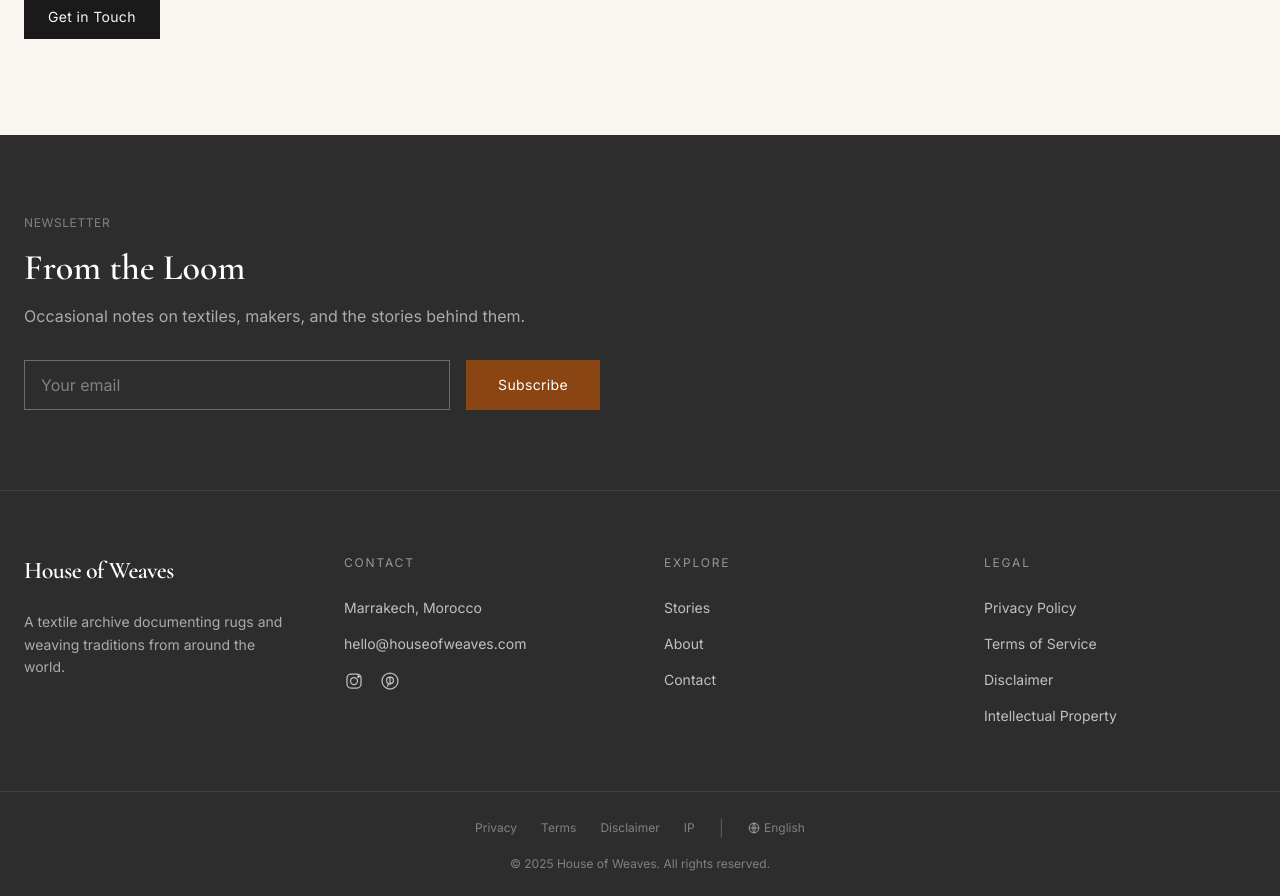
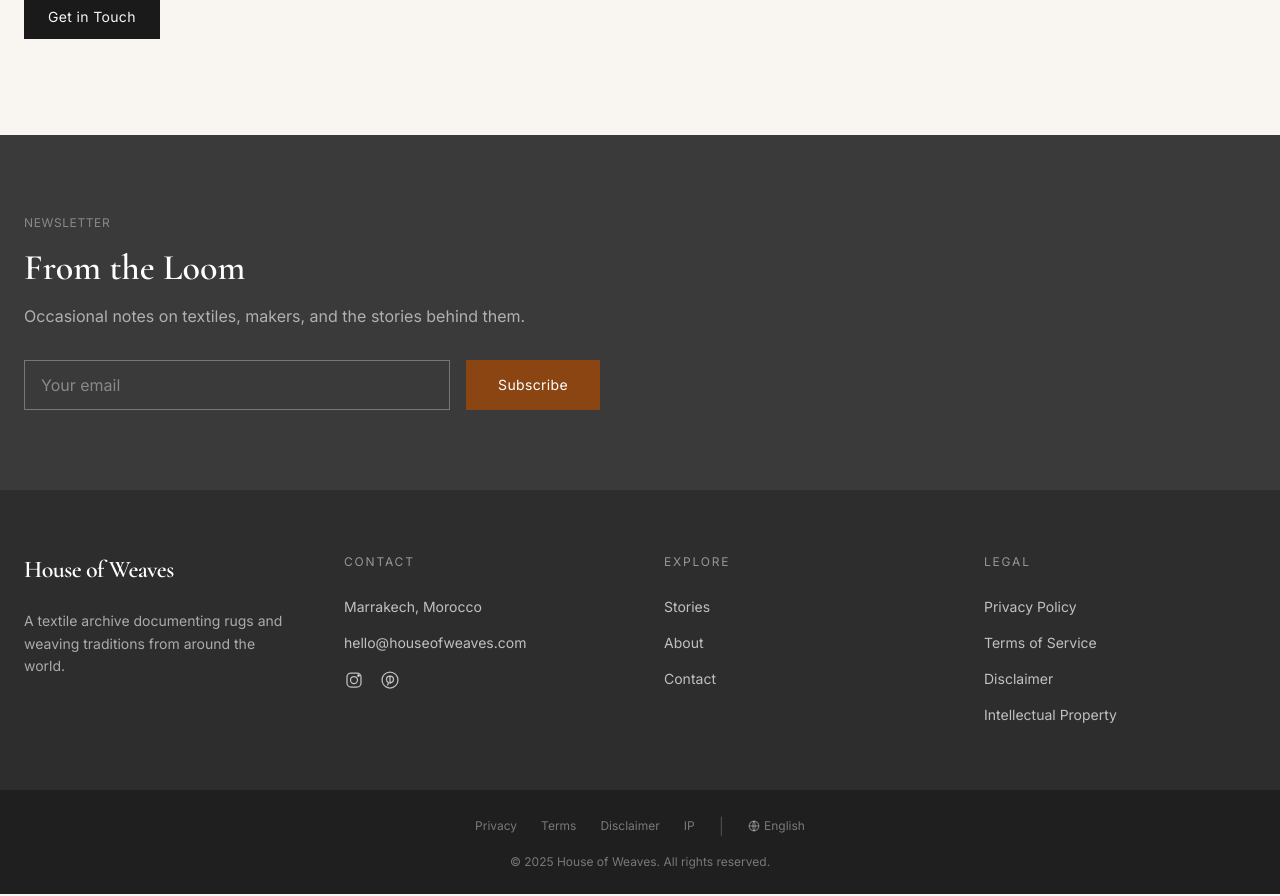
Before and after one commit to indigoandlavender/house-of-weaves-2, a Next.js app: page /about in a window 1280 px wide. Shown: the part 1740-2636 px from the top of the page. Built offline with nearby package versions, Linux system fonts and the light colour scheme.

Commit message:
Add files via upload

```diff
--- a/components/Footer.tsx
+++ b/components/Footer.tsx
@@ -93,11 +93,11 @@ export default function Footer() {
   }
 
   return (
-    <footer className="bg-charcoal text-white">
+    <footer className="text-white">
       {/* ════════════════════════════════════════════════════════════════════
-          LEVEL 1: Newsletter
+          LEVEL 1: Newsletter (lightest)
           ════════════════════════════════════════════════════════════════════ */}
-      <section className="py-16 md:py-20 border-b border-white/10">
+      <section className="py-16 md:py-20 bg-[#3a3a3a]">
         <div className="max-w-[1400px] mx-auto px-6">
           <div className="max-w-xl">
             <p className="text-meta uppercase tracking-wider text-white/40 mb-4">Newsletter</p>
@@ -134,9 +134,9 @@ export default function Footer() {
       </section>
 
       {/* ════════════════════════════════════════════════════════════════════
-          LEVEL 2: Navigation Links
+          LEVEL 2: Navigation Links (medium)
           ════════════════════════════════════════════════════════════════════ */}
-      <section className="py-12 md:py-16">
+      <section className="py-12 md:py-16 bg-[#2d2d2d]">
         <div className="max-w-[1400px] mx-auto px-6">
           <div className="grid grid-cols-2 md:grid-cols-4 gap-8 md:gap-12">
             {/* Brand Column */}
@@ -205,9 +205,9 @@ export default function Footer() {
       </section>
 
       {/* ════════════════════════════════════════════════════════════════════
-          LEVEL 3: Legal + Copyright
+          LEVEL 3: Legal + Copyright (darkest)
           ════════════════════════════════════════════════════════════════════ */}
-      <section className="py-6 border-t border-white/10">
+      <section className="py-6 bg-[#1f1f1f]">
         <div className="max-w-[1400px] mx-auto px-6">
           {/* Legal links row */}
           <div className="flex flex-wrap items-center justify-center gap-x-6 gap-y-2 mb-4">
```
